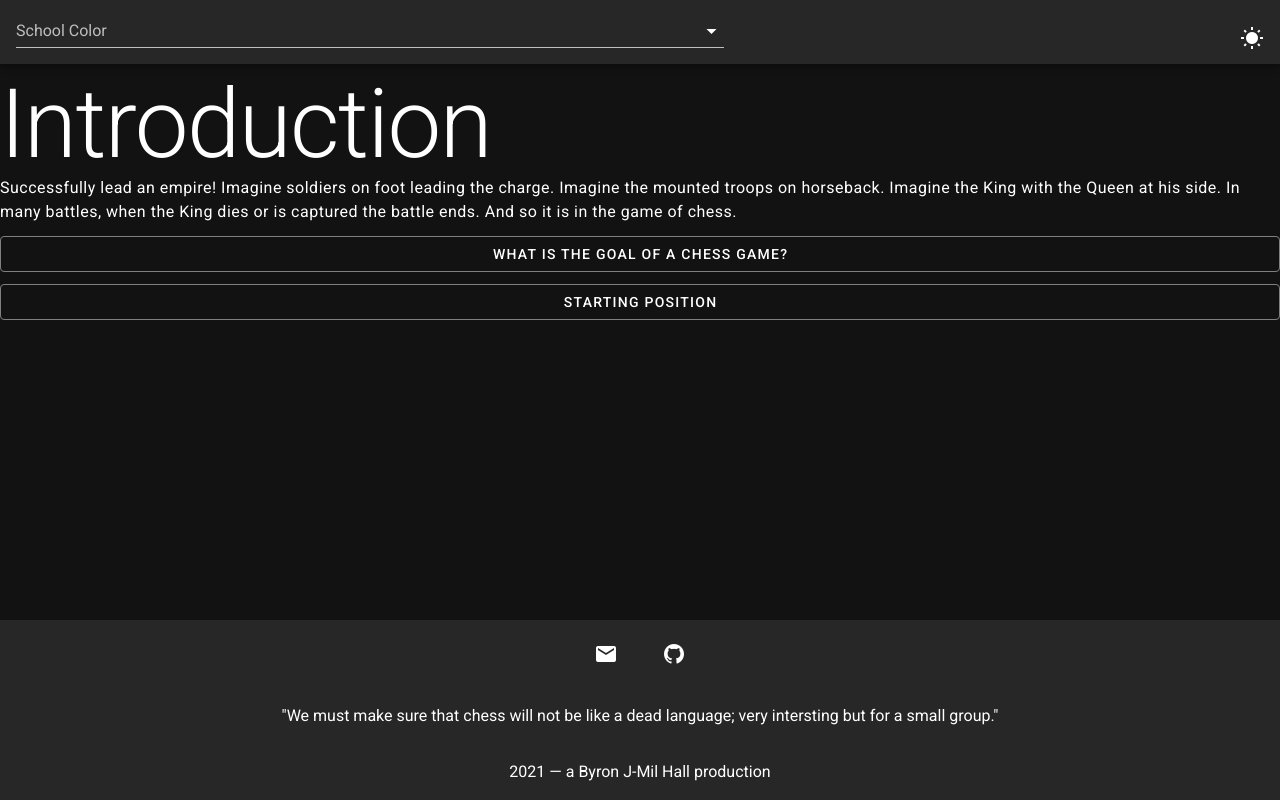
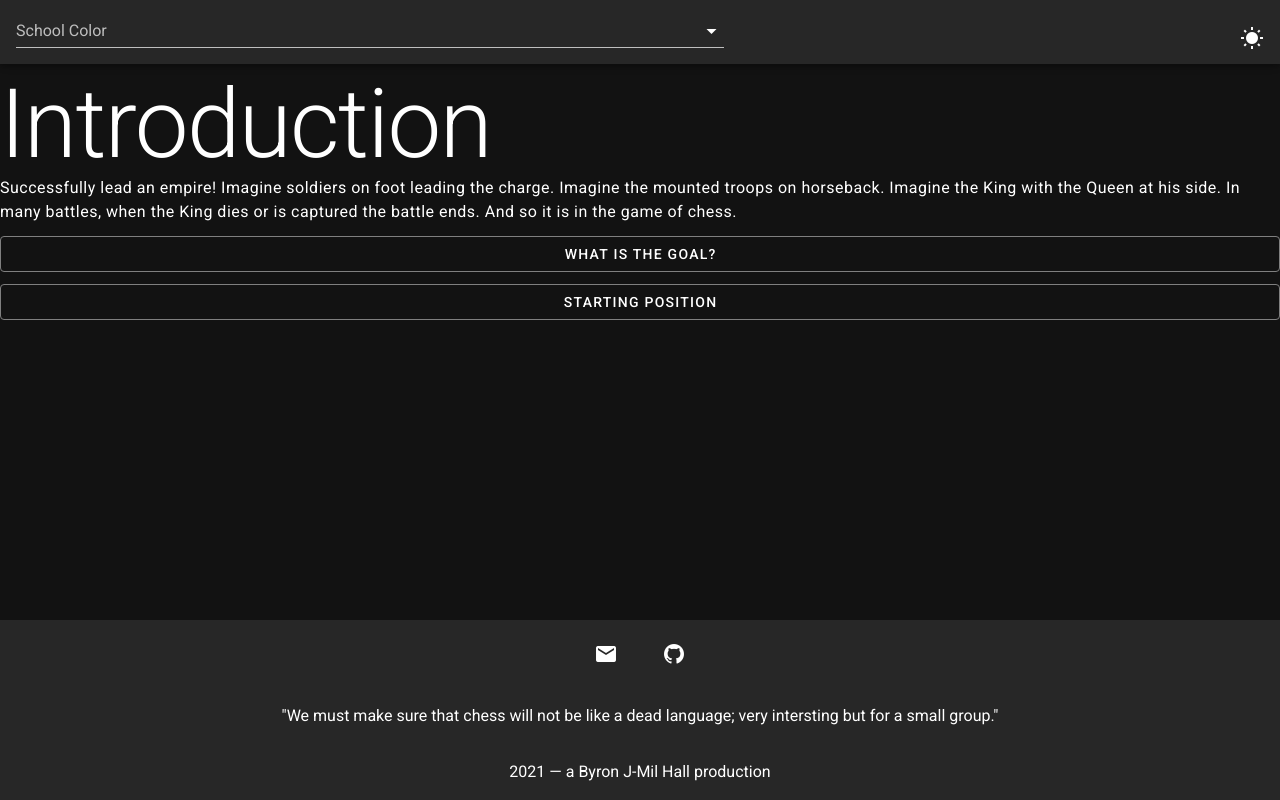
Before and after one commit to napoleon-commits/SelmaChessApp, a Vue app: page / in a window 1280 px wide. Built offline with nearby package versions, Linux system fonts and the light colour scheme.

Commit message:
shortened the text in a dialog component

```diff
--- a/src/components/LandingPage.vue
+++ b/src/components/LandingPage.vue
@@ -18,7 +18,7 @@
           :color="customColor"
           outlined
         >
-          <span :style="`color: ${textColor}`">What is the goal of a chess game?</span>
+          <span :style="`color: ${textColor}`">What is the goal?</span>
         </v-btn>
       </template>
       <v-list>
```
